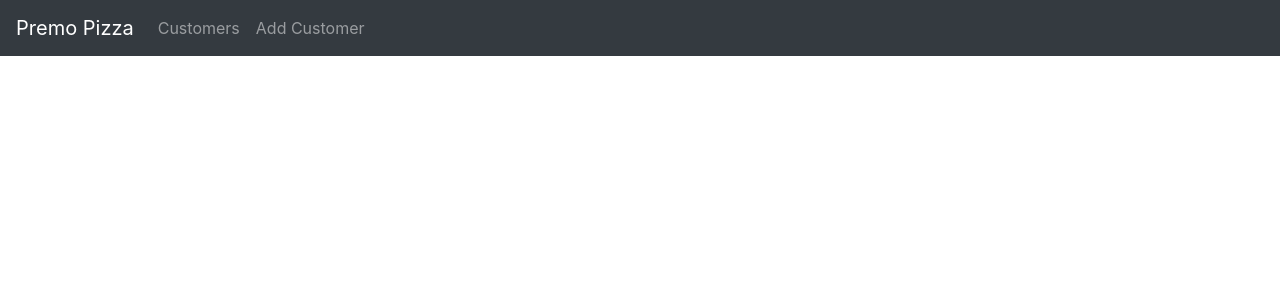
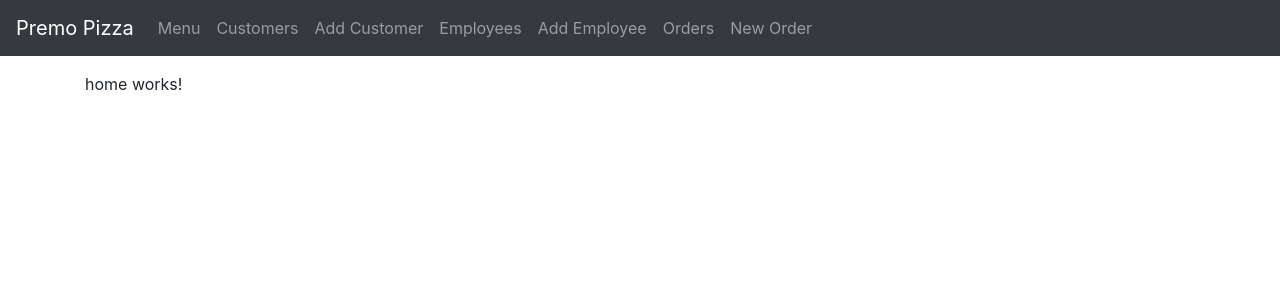
Before and after one commit to kbini28/premo-pizza-ng, an Angular app: page /home in a window 1280 px wide. Before the commit this address led to /. Shown: the top 300 px of the page. Built offline with nearby package versions, Linux system fonts and the light colour scheme.

Commit message:
Added Home Component updated root routing to go to 'home' updated nav bar with menu, employee and order buttons that are not operational yet

```diff
--- a/src/app/app-routing.module.ts
+++ b/src/app/app-routing.module.ts
@@ -3,9 +3,11 @@ import { RouterModule, Routes } from '@angular/router';
 import { AddCustomerComponent } from './customer/components/add-customer/add-customer.component';
 import { CustomerDetailsComponent } from './customer/components/customer-details/customer-details.component';
 import { CustomerListComponent } from './customer/components/customer-list/customer-list.component';
+import { HomeComponent } from './home/home.component';
 
 const routes: Routes = [
-  { path: '', redirectTo: 'customers', pathMatch: 'full' },
+  { path: '', redirectTo: 'home', pathMatch: 'full' },
+  { path: 'home', component: HomeComponent }, // is this how you do that for home component?
   { path: 'customers', component: CustomerListComponent },
   { path: 'customers/:id', component: CustomerDetailsComponent },
   { path: 'add-customer', component: AddCustomerComponent }
--- a/src/app/app.component.html
+++ b/src/app/app.component.html
@@ -1,12 +1,40 @@
 <div>
   <nav class="navbar navbar-expand navbar-dark bg-dark">
+    <!-- logo redirects to 'home' (HomeComponent) -->
     <a href="#" class="navbar-brand">Premo Pizza</a>
     <div class="navbar-nav mr-auto">
+
+      <!-- TODO: make each main component (customer, employee, order) into
+                  a dropdown menu selection
+                  Can also add a  -->
+
+      <!-- menu navigation (NOT OPERATIONAL - does this need to route to products?) -->
+      <li class="nav-item">
+        <a routerLink="menu" class="nav-link">Menu</a>
+      </li>
+
+      <!-- customers navigation -->
       <li class="nav-item">
         <a routerLink="customers" class="nav-link">Customers</a>
       </li>
       <li class="nav-item">
         <a routerLink="add-customer" class="nav-link">Add Customer</a>
+      </li>
+
+      <!-- employees navigation (NOT OPERATIONAL) -->
+      <li class="nav-item">
+        <a routerLink="employees" class="nav-link">Employees</a>
+      </li>
+      <li class="nav-item">
+        <a routerLink="add-employee" class="nav-link">Add Employee</a>
+      </li>
+
+      <!-- orders navigation (NOT OPERATIONAL) -->
+      <li class="nav-item">
+        <a routerLink="orders" class="nav-link">Orders</a>
+      </li>
+      <li class="nav-item">
+        <a routerLink="add-order" class="nav-link">New Order</a>
       </li>
     </div>
   </nav>
--- a/src/app/app.module.ts
+++ b/src/app/app.module.ts
@@ -9,13 +9,15 @@ import { AddCustomerComponent } from './customer/components/add-customer/add-cus
 import { CustomerListComponent } from './customer/components/customer-list/customer-list.component';
 import { CustomerDetailsComponent } from './customer/components/customer-details/customer-details.component';
 import { NgbModule } from '@ng-bootstrap/ng-bootstrap';
+import { HomeComponent } from './home/home.component';
 
 @NgModule({
   declarations: [
     AppComponent,
     AddCustomerComponent,
     CustomerListComponent,
-    CustomerDetailsComponent
+    CustomerDetailsComponent,
+    HomeComponent
   ],
   imports: [
     BrowserModule,
--- /dev/null
+++ b/src/app/home/home.component.html
@@ -0,0 +1 @@
+<p>home works!</p>
--- /dev/null
+++ b/src/app/home/home.component.ts
@@ -0,0 +1,15 @@
+import { Component, OnInit } from '@angular/core';
+
+@Component({
+  selector: 'app-home',
+  templateUrl: './home.component.html',
+  styleUrls: ['./home.component.css']
+})
+export class HomeComponent implements OnInit {
+
+  constructor() { }
+
+  ngOnInit(): void {
+  }
+
+}
```
Also changed, not shown: src/app/home/home.component.css (added).
